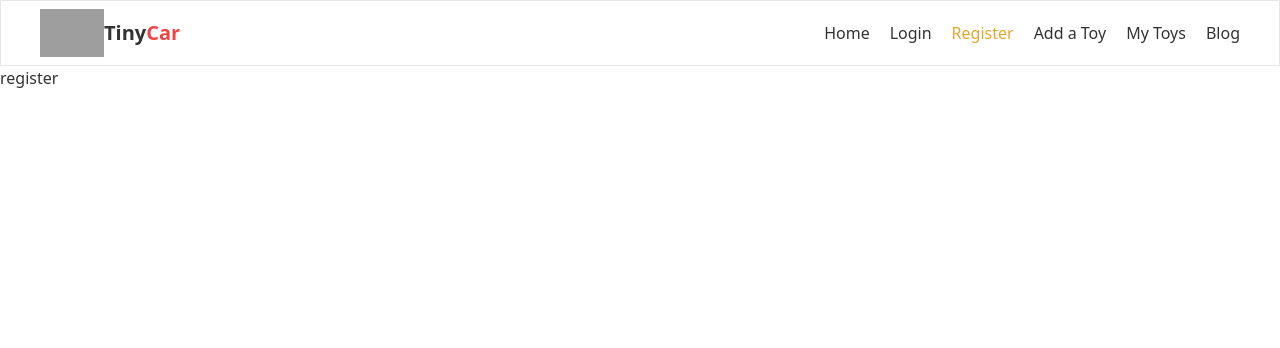
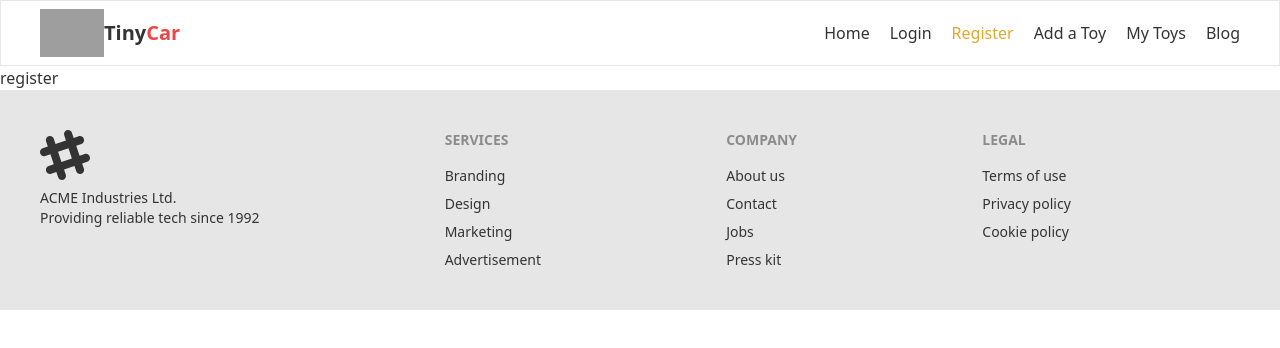
Before and after one commit to habibur-pro/tiny-car-client, a React (Vite) app: page /register in a window 1280 px wide. Shown: the top 348 px of the page. Built offline with nearby package versions, Linux system fonts and the light colour scheme; grey boxes are pictures that could not be loaded.

Commit message:
added footer

```diff
--- /dev/null
+++ b/src/components/Footer.jsx
@@ -0,0 +1,37 @@
+import { Link } from "react-router-dom";
+
+
+const Footer = () => {
+    return (
+        <footer className=" p-10 bg-base-200 text-base-content">
+            <div className="max-w-[1240px] mx-auto footer">
+                <div>
+                    <svg width="50" height="50" viewBox="0 0 24 24" xmlns="http://www.w3.org/2000/svg" fillRule="evenodd" clipRule="evenodd" className="fill-current"><path d="M22.672 15.226l-2.432.811.841 2.515c.33 1.019-.209 2.127-1.23 2.456-1.15.325-2.148-.321-2.463-1.226l-.84-2.518-5.013 1.677.84 2.517c.391 1.203-.434 2.542-1.831 2.542-.88 0-1.601-.564-1.86-1.314l-.842-2.516-2.431.809c-1.135.328-2.145-.317-2.463-1.229-.329-1.018.211-2.127 1.231-2.456l2.432-.809-1.621-4.823-2.432.808c-1.355.384-2.558-.59-2.558-1.839 0-.817.509-1.582 1.327-1.846l2.433-.809-.842-2.515c-.33-1.02.211-2.129 1.232-2.458 1.02-.329 2.13.209 2.461 1.229l.842 2.515 5.011-1.677-.839-2.517c-.403-1.238.484-2.553 1.843-2.553.819 0 1.585.509 1.85 1.326l.841 2.517 2.431-.81c1.02-.33 2.131.211 2.461 1.229.332 1.018-.21 2.126-1.23 2.456l-2.433.809 1.622 4.823 2.433-.809c1.242-.401 2.557.484 2.557 1.838 0 .819-.51 1.583-1.328 1.847m-8.992-6.428l-5.01 1.675 1.619 4.828 5.011-1.674-1.62-4.829z"></path></svg>
+                    <p>ACME Industries Ltd.<br />Providing reliable tech since 1992</p>
+                </div>
+                <div>
+                    <span className="footer-title">Services</span>
+                    <Link className="link link-hover">Branding</Link>
+                    <Link className="link link-hover">Design</Link>
+                    <Link className="link link-hover">Marketing</Link>
+                    <Link className="link link-hover">Advertisement</Link>
+                </div>
+                <div>
+                    <span className="footer-title">Company</span>
+                    <Link className="link link-hover">About us</Link>
+                    <Link className="link link-hover">Contact</Link>
+                    <Link className="link link-hover">Jobs</Link>
+                    <Link className="link link-hover">Press kit</Link>
+                </div>
+                <div>
+                    <span className="footer-title">Legal</span>
+                    <Link className="link link-hover">Terms of use</Link>
+                    <Link className="link link-hover">Privacy policy</Link>
+                    <Link className="link link-hover">Cookie policy</Link>
+                </div>
+            </div>
+        </footer>
+    );
+};
+
+export default Footer;
--- a/src/layout/Main.jsx
+++ b/src/layout/Main.jsx
@@ -1,5 +1,6 @@
 import { Outlet } from "react-router-dom";
 import Navbar from "../components/Navbar";
+import Footer from "../components/Footer";
 
 
 const Main = () => {
@@ -7,6 +8,7 @@
         <>
             <Navbar></Navbar>
             <Outlet></Outlet>
+            <Footer></Footer>
         </>
     );
 };
```
